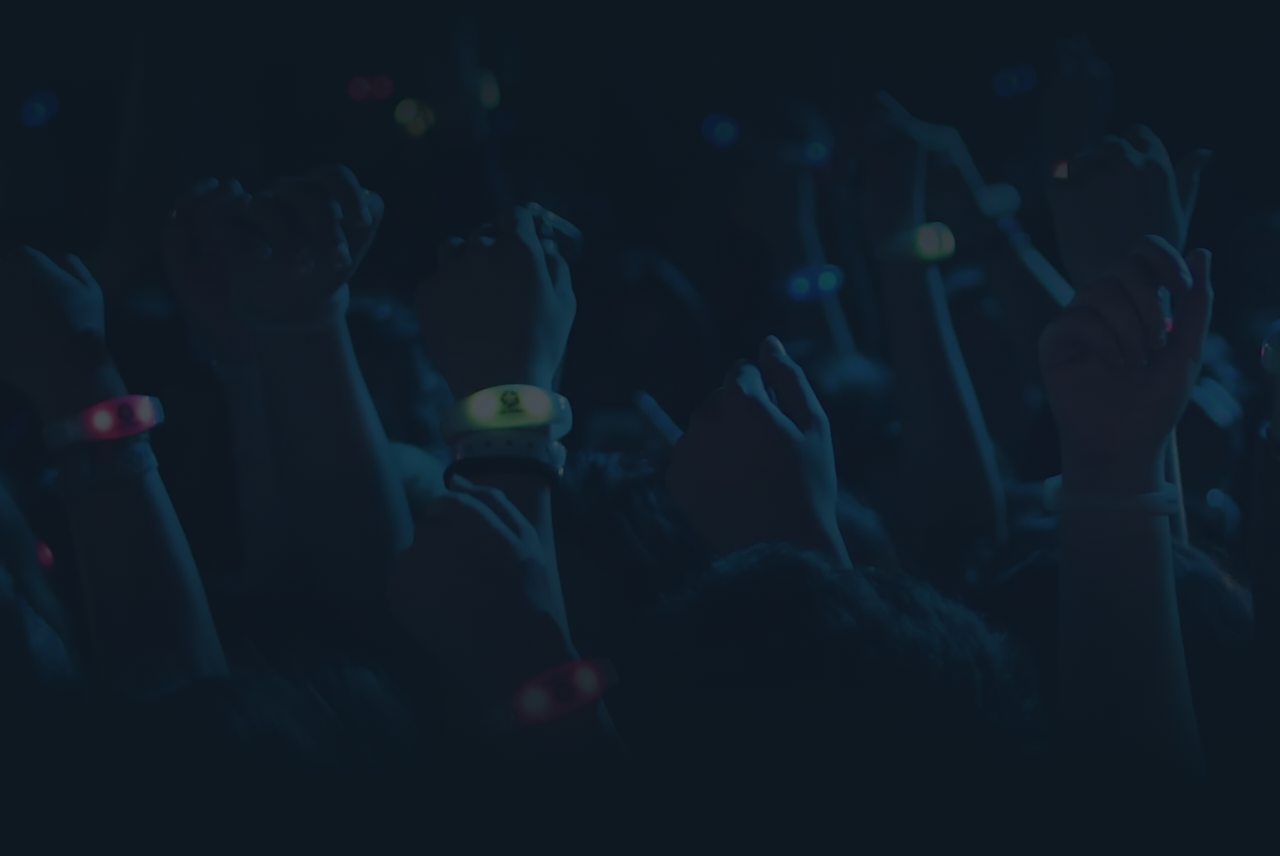
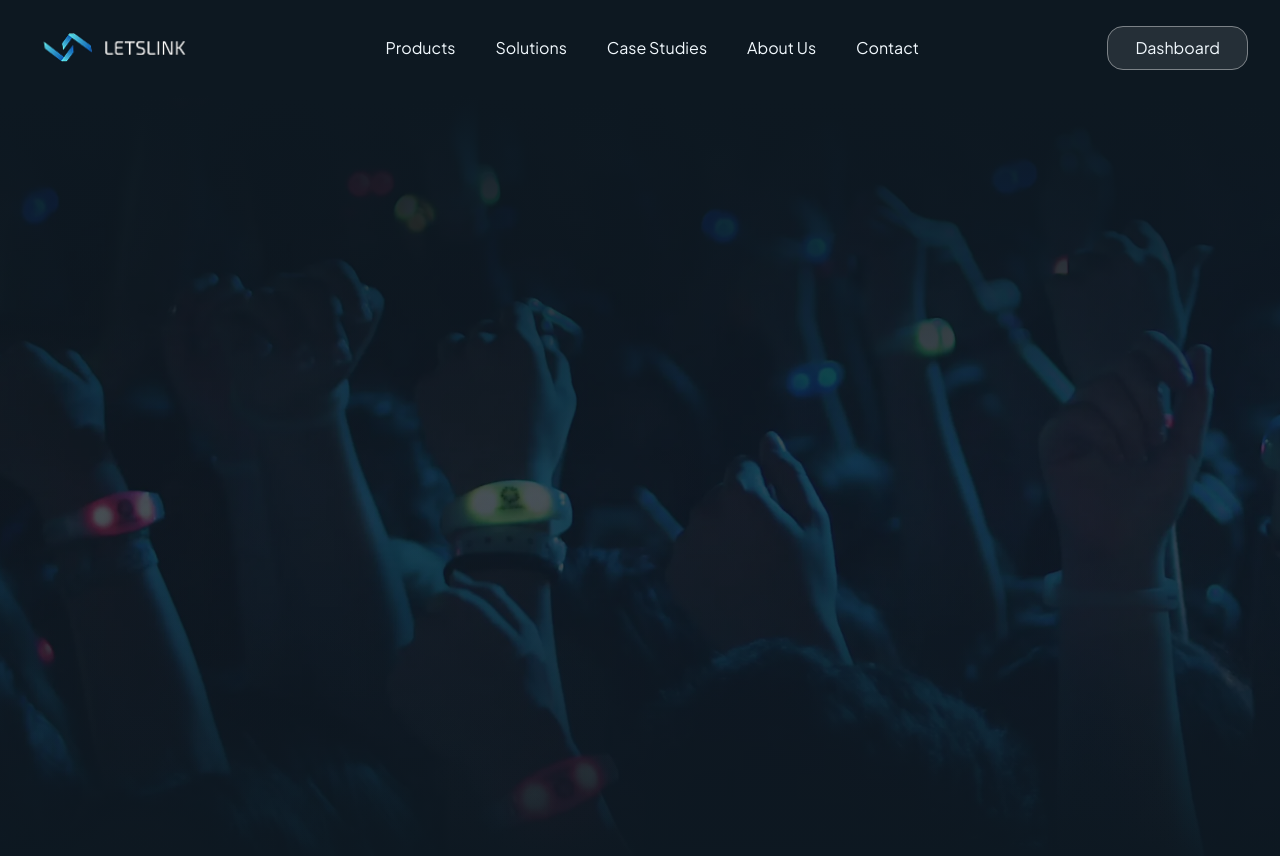
Before and after one commit to AliBakayPXL/LetsLink, a React (Vite) app: page / in a window 1280 px wide. Shown: the top 856 px of the page. Built offline with nearby package versions, Linux system fonts and the light colour scheme.

Commit message:
Add React Router and Navbar component with routing

```diff
--- a/package.json
+++ b/package.json
@@ -13,6 +13,7 @@
     "@tailwindcss/vite": "^4.1.1",
     "react": "^19.0.0",
     "react-dom": "^19.0.0",
+    "react-router-dom": "^7.4.1",
     "tailwindcss": "^4.1.1"
   },
   "devDependencies": {
--- a/src/App.tsx
+++ b/src/App.tsx
@@ -1,20 +1,27 @@
+import { BrowserRouter as Router, Routes, Route } from "react-router-dom";
 import Hero from "./pages/Hero";
+import Products from "./pages/Products";
+import Solutions from "./pages/Solutions";
+import CaseStudies from "./pages/CaseStudies";
+import AboutUs from "./pages/AboutUs";
+import Contact from "./pages/Contact";
+import Navbar from "./components/Navbar";
 
 function App() {
   return (
-    <>
-      {/* change min-h to min-h-screen when finished */}
-      <div className="min-h-[4800px] mx-auto">
-        <Hero />
-        <div className="px-4 sm:px-6 lg:px-8">
-          <section id="" className=""></section>
-          <section id="" className=""></section>
-          <section id="" className=""></section>
-          <section id="" className=""></section>
-          <section id="" className=""></section>
-        </div>
+    <Router>
+      <div className="min-h-screen">
+        <Navbar />
+        <Routes>
+          <Route path="/" element={<Hero />} />
+          <Route path="/products" element={<Products />} />
+          <Route path="/solutions" element={<Solutions />} />
+          <Route path="/case-studies" element={<CaseStudies />} />
+          <Route path="/about" element={<AboutUs />} />
+          <Route path="/contact" element={<Contact />} />
+        </Routes>
       </div>
-    </>
+    </Router>
   );
 }
 
--- a/src/components/Navbar.tsx
+++ b/src/components/Navbar.tsx
@@ -1,7 +1,154 @@
-import React from "react";
+import { useState, useCallback, memo } from "react";
+import { Link } from "react-router-dom";
+import LogoPrimary from "../assets/logo.png";
+
+interface MenuItem {
+  label: string;
+  href: string;
+}
+
+interface NavbarLinksProps {
+  className: string;
+  onClick: () => void;
+}
+
+const menuItems: MenuItem[] = [
+  { label: "Products", href: "/products" },
+  { label: "Solutions", href: "/solutions" },
+  { label: "Case Studies", href: "/case-studies" },
+  { label: "About Us", href: "/about" },
+  { label: "Contact", href: "/contact" },
+];
+
+const MenuButton = memo(
+  ({ isOpen, onClick }: { isOpen: boolean; onClick: () => void }) => (
+    <button
+      className="md:hidden"
+      onClick={onClick}
+      aria-label={isOpen ? "Close menu" : "Open menu"}
+    >
+      <svg
+        className="w-6 h-6 text-primary"
+        fill="none"
+        stroke="currentColor"
+        viewBox="0 0 24 24"
+      >
+        {isOpen ? (
+          <path
+            strokeLinecap="round"
+            strokeLinejoin="round"
+            strokeWidth={2}
+            d="M6 18L18 6M6 6l12 12"
+          />
+        ) : (
+          <path
+            strokeLinecap="round"
+            strokeLinejoin="round"
+            strokeWidth={2}
+            d="M4 6h16M4 12h16M4 18h16"
+          />
+        )}
+      </svg>
+    </button>
+  )
+);
+MenuButton.displayName = "MenuButton";
+
+const NavbarLinks = memo(({ className, onClick }: NavbarLinksProps) => (
+  <>
+    {menuItems.map((item) => (
+      <li key={item.href}>
+        <Link to={item.href} className={className} onClick={onClick}>
+          {item.label}
+        </Link>
+      </li>
+    ))}
+  </>
+));
+NavbarLinks.displayName = "NavbarLinks";
+
+// Constants for class names to avoid string concatenation on every render
+const MOBILE_MENU_BASE_CLASSES =
+  "md:hidden absolute left-0 right-0 bg-[var(--background-primary)] transform transition-all duration-300 ease-in-out";
+const MOBILE_MENU_OPEN_CLASSES = "translate-y-0 opacity-100 visible";
+const MOBILE_MENU_CLOSED_CLASSES = "-translate-y-full opacity-0 invisible";
 
 const Navbar = () => {
-  return <div>Navbar</div>;
+  const [isSidebarOpen, setIsSidebarOpen] = useState<boolean>(false);
+
+  // Memoized handlers to prevent recreation on renders
+  const toggleSidebar = useCallback(() => {
+    setIsSidebarOpen((prev) => !prev);
+  }, []);
+
+  const handleLinkClick = useCallback(() => {
+    setIsSidebarOpen(false);
+  }, []);
+
+  // Memoized class strings
+  const navClasses = `relative w-full z-50 transition-colors duration-300 ${
+    isSidebarOpen ? "bg-[var(--background-primary)]" : "bg-transparent"
+  }`;
+
+  const mobileMenuClasses = `${MOBILE_MENU_BASE_CLASSES} ${
+    isSidebarOpen ? MOBILE_MENU_OPEN_CLASSES : MOBILE_MENU_CLOSED_CLASSES
+  }`;
+
+  return (
+    <div className="relative z-50">
+      <nav className={navClasses}>
+        <div className="container mx-auto px-6 sm:px-8 h-16 md:h-24 flex justify-between items-center">
+          <Link to="/">
+            <img
+              src={LogoPrimary}
+              alt="logo-primary"
+              className="h-6 md:h-8"
+              width="auto"
+              height="32"
+            />
+          </Link>
+
+          {/* Desktop Menu */}
+          <ul className="hidden md:flex gap-10">
+            <NavbarLinks
+              className="hover:text-[var(--text-primary)] hover:opacity-80"
+              onClick={handleLinkClick}
+            />
+          </ul>
+
+          {/* Desktop Button */}
+          <Link to="/" className="hidden md:block btn-secondary">
+            Dashboard
+          </Link>
+
+          {/* Mobile Menu Button */}
+          <MenuButton isOpen={isSidebarOpen} onClick={toggleSidebar} />
+        </div>
+
+        {/* Mobile Menu - Slides down */}
+        <div className={mobileMenuClasses}>
+          <div className="p-6 sm:p-8">
+            <ul className="flex flex-col gap-6">
+              <NavbarLinks className="text-lg" onClick={handleLinkClick} />
+              <li>
+                <Link to="/" className="inline-block btn-secondary">
+                  Dashboard
+                </Link>
+              </li>
+            </ul>
+          </div>
+        </div>
+      </nav>
+
+      {/* Overlay for closing menu when clicking outside */}
+      {isSidebarOpen && (
+        <div
+          className="md:hidden absolute top-full inset-x-0 h-screen bg-black/50"
+          onClick={handleLinkClick}
+        />
+      )}
+    </div>
+  );
 };
 
-export default Navbar;
+export default memo(Navbar);
--- a/src/index.css
+++ b/src/index.css
@@ -7,12 +7,13 @@
   --text-primary: #f2f9fe;
   --text-secondary: #dcdcdc;
   --text-accent: #4e5261;
-  --border-radius: 12px;
+  --border-radius: 16px;
 }
 
 @layer base {
   html {
     font-family: var(--font-jakarta);
+    overflow-y: scroll; /* Always show scrollbar */
   }
 
   body {
@@ -31,4 +32,10 @@
 }
 
 @layer components {
+  .btn-primary {
+  }
+
+  .btn-secondary {
+    @apply bg-white/10 outline-1 outline-white/40 outline-offset-[-1px] px-7 py-2.5 rounded-[var(--border-radius)] transition-all duration-200 hover:bg-white/20 hover:outline-white/60;
+  }
 }
--- /dev/null
+++ b/src/pages/AboutUs.tsx
@@ -0,0 +1,7 @@
+import React from "react";
+
+const AboutUs = () => {
+  return <div>AboutUs</div>;
+};
+
+export default AboutUs;
--- /dev/null
+++ b/src/pages/CaseStudies.tsx
@@ -0,0 +1,7 @@
+import React from "react";
+
+const CaseStudies = () => {
+  return <div>CaseStudies</div>;
+};
+
+export default CaseStudies;
--- /dev/null
+++ b/src/pages/Contact.tsx
@@ -0,0 +1,7 @@
+import React from "react";
+
+const Contact = () => {
+  return <div>Contact</div>;
+};
+
+export default Contact;
--- /dev/null
+++ b/src/pages/Products.tsx
@@ -0,0 +1,7 @@
+import React from "react";
+
+const Products = () => {
+  return <div>Products</div>;
+};
+
+export default Products;
--- /dev/null
+++ b/src/pages/Solutions.tsx
@@ -0,0 +1,7 @@
+import React from "react";
+
+const Solutions = () => {
+  return <div>Solutions</div>;
+};
+
+export default Solutions;
```
Also changed, not shown: src/assets/logo.png (added), 1 other file (tests, documents, lock files or other folders).
